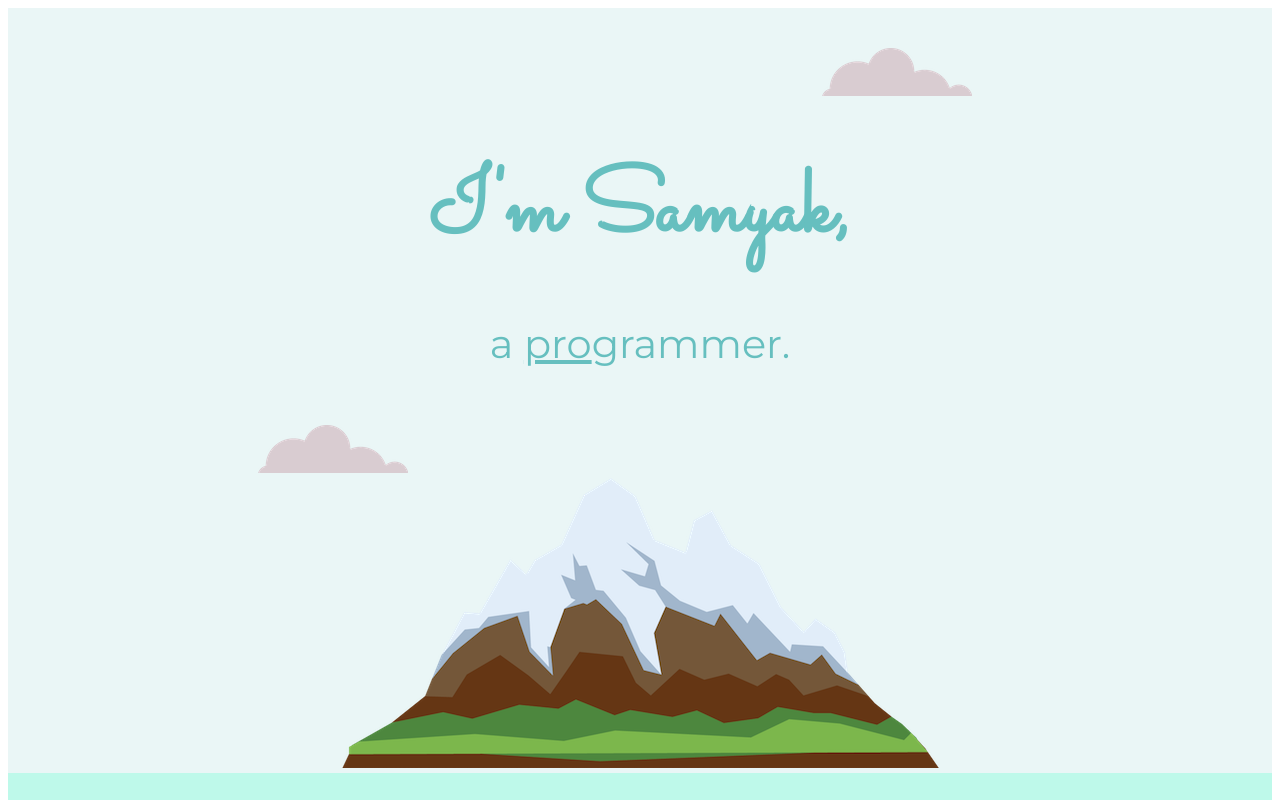
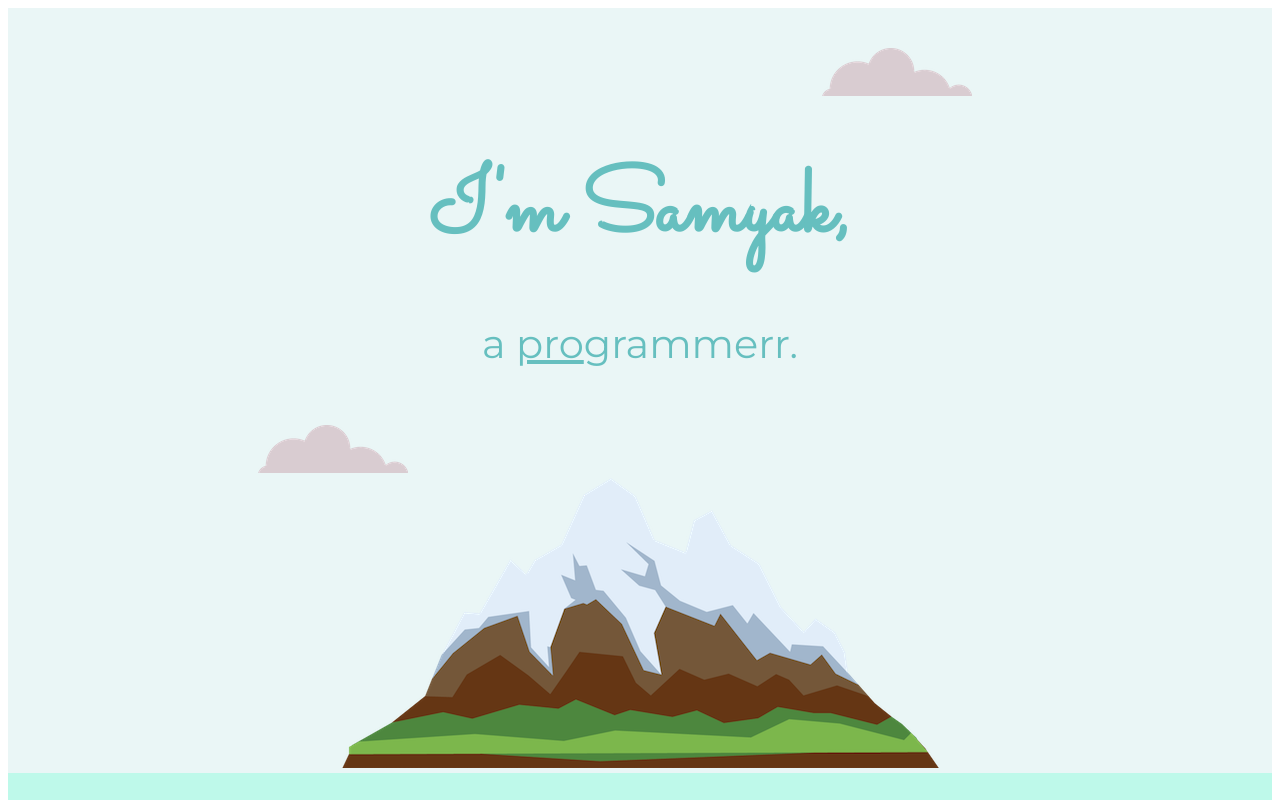
Before and after one commit to samyak2003-coder/Website, a plain HTML site: page index.html in a window 1280 px wide. Shown: the top 800 px of the page. Drawn offline with Linux system fonts and the light colour scheme.

Commit message:
Update index.html
Sample project 2

```diff
--- a/index.html
+++ b/index.html
@@ -13,7 +13,7 @@
     <div class="top-container">
       <img class="top_cloud" src="cloud.png" alt="cloud_image">
       <h1>I'm Samyak,</h1>
-      <h2>a <span class="pro">pro</span>grammer.</h2>
+      <h2>a <span class="pro">pro</span>grammerr.</h2>
       <img class="bottom_cloud" src="cloud.png" alt="cloud_image">
       <img src="mountain.png" alt="mountain_image">
     </div>
```
